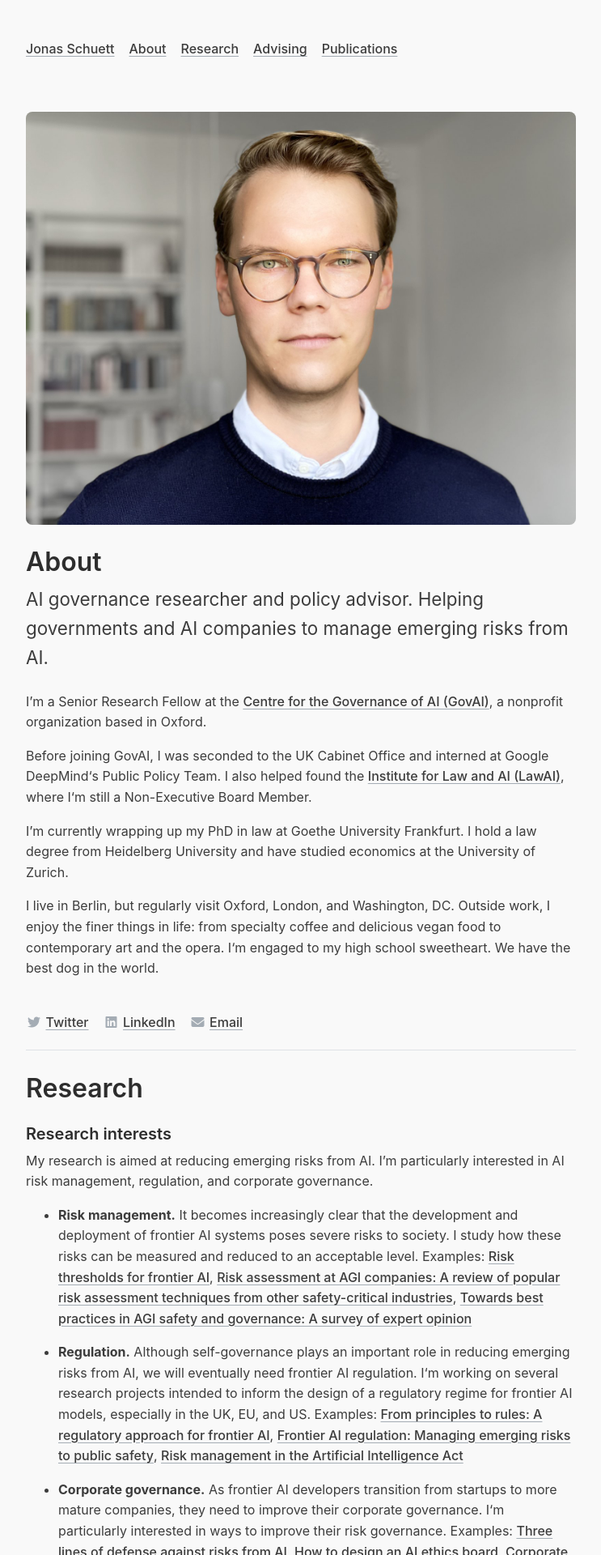
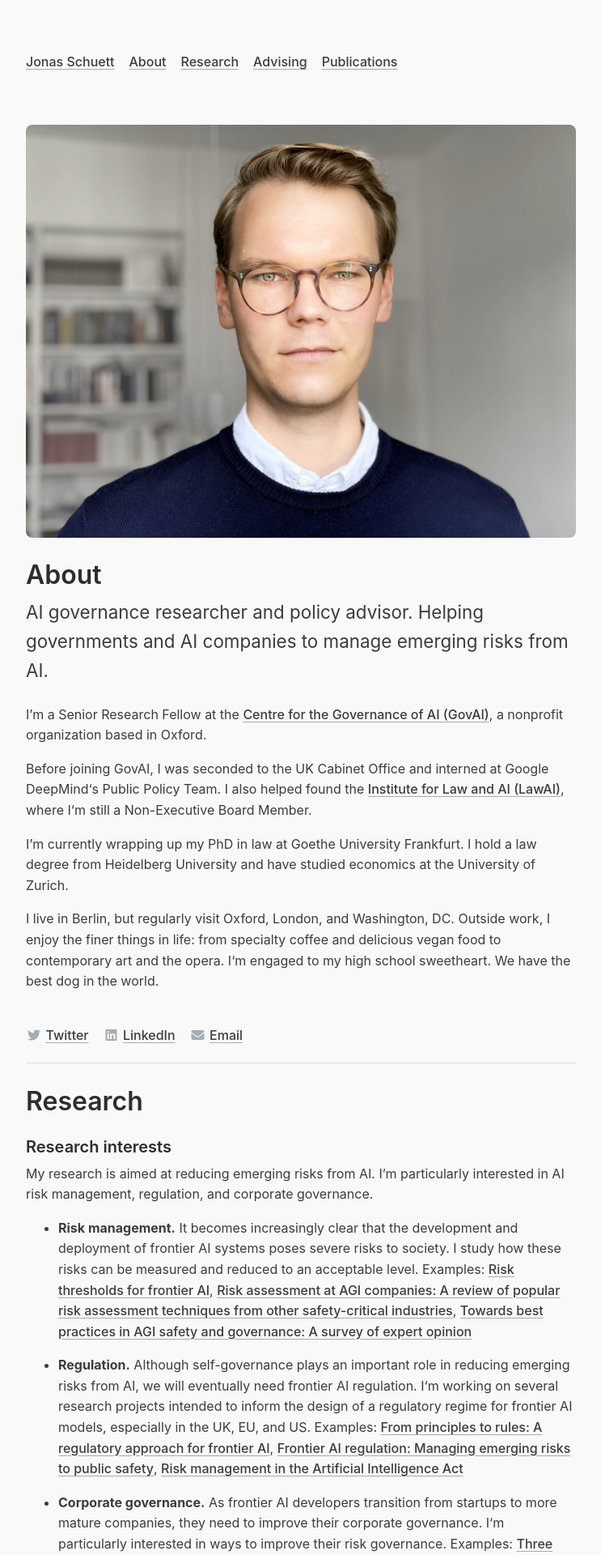
Before and after one commit to jonasschuett/jonasschuett.github.io, a Jekyll site: the page built from index.html, in a window 1280 px wide. Shown: the top 1920 px of the page at 81% size, without its empty margins (268-1011 px from the left). Built offline with Jekyll 4.4.1, drawn with Linux system fonts in a browser that asks for light colours; nearby versions of some CDN libraries; the list of posts is cut into pages by our own code.

Commit message:
Update _masthead.scss

```diff
--- a/_sass/_masthead.scss
+++ b/_sass/_masthead.scss
@@ -3,8 +3,9 @@
 // Super small header above the content for site name and short description.
 
 .masthead {
-  padding-top: var(--spacer-3);
+  padding-top: var(--spacer);
   padding-bottom: var(--spacer);
+  margin-top: var(--spacer-3);
   margin-bottom: var(--spacer-3);
 }
 
```
